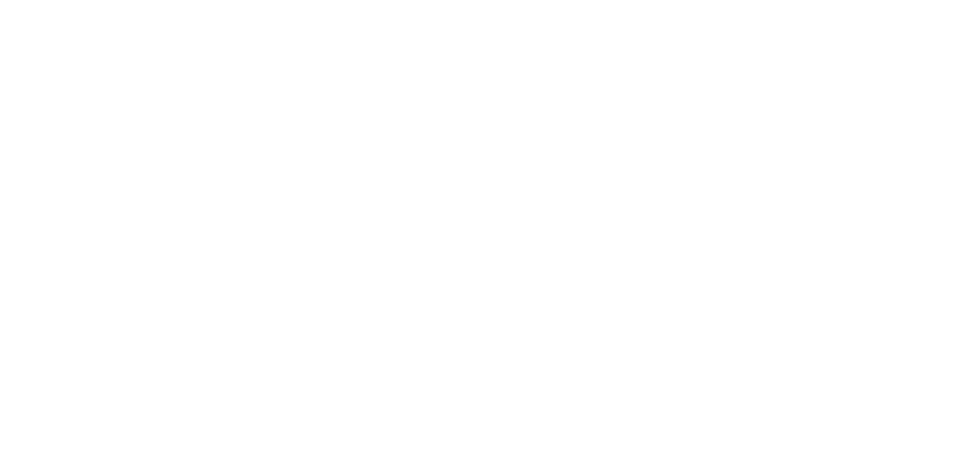
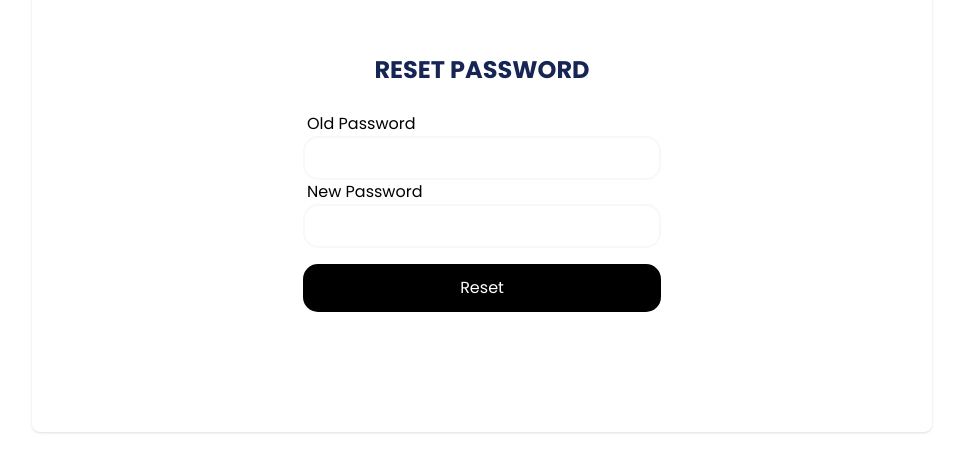
Before and after one commit to Bilal025/Bank-Management-System-Front-end-app, an Angular app: page /reset in a window 1280 px wide. Before the commit this address led to /. Shown: the part 218-690 px from the top of the page, without its empty margins (158-1121 px from the left). Built offline with nearby package versions, Linux system fonts and the light colour scheme.

Commit message:
reset updated

```diff
--- a/src/app/app-routing.module.ts
+++ b/src/app/app-routing.module.ts
@@ -3,12 +3,14 @@ import { RouterModule, Routes } from '@angular/router';
 import { HomeComponentComponent } from './home-component/home-component.component';
 import { LoginComponentComponent } from './login-component/login-component.component';
 import { RegisterComponentComponent } from './register-component/register-component.component';
+import { ResetPasswordComponent } from './reset-password/reset-password.component';
 
 const routes: Routes = [
   {path : "login", component : LoginComponentComponent},
   {path : "signup", component : RegisterComponentComponent},
+  {path : "reset", component : ResetPasswordComponent},
   {path : "", redirectTo : "login", pathMatch : "full"},
-   {path : "home/:customerUsername", component : HomeComponentComponent}
+  {path : "home/:customerUsername", component : HomeComponentComponent}
 ];
 
 @NgModule({
--- a/src/app/app.module.ts
+++ b/src/app/app.module.ts
@@ -9,13 +9,15 @@ import { HomeComponentComponent } from './home-component/home-component.componen
 import { HttpClientModule } from '@angular/common/http';
 import { FormsModule } from '@angular/forms';
 import { CustomerServiceService } from './service/customer-service.service';
+import { ResetPasswordComponent } from './reset-password/reset-password.component';
 
 @NgModule({
   declarations: [
     AppComponent,
     LoginComponentComponent,
     RegisterComponentComponent,
-    HomeComponentComponent
+    HomeComponentComponent,
+    ResetPasswordComponent
   ],
   imports: [
     BrowserModule,
--- a/src/app/home-component/home-component.component.html
+++ b/src/app/home-component/home-component.component.html
@@ -1,13 +1,13 @@
 <!-- <body class=""> -->
   <div class="absolute right-5 top-3 w-[50px] h-[50px] bg-black rounded-[5px] shadow-md shadow-black">
     <button type="button" >
-      <a href="/src/login.html">
+      <a routerLink="/login">
         <img src="/assets/logout.png" alt="logout" class="w-15 h-15 text-white">
       </a>
     </button>
   </div>
   <div class="w-[100vw] h-[100vh] flex justify-center flex-col p-3">
-    <div class="w-full h-1/3 bg-[#fafafa] rounded-[15px] flex justify-evenly gap-2 p-2">
+    <div class="w-full h-1/3 bg-[#f2f2f28d] rounded-[15px] flex justify-evenly gap-2 p-2">
 
       <div class="bg-blue-950 w-full rounded-[13px] flex flex-col text-white">
         <div class="text-[16px] font-normal px-4 pt-4 flex justify-between">
@@ -22,8 +22,14 @@
         <div class="flex flex-col px-24">
         <form (ngSubmit)="onDeposit()">
           <label for="username" class="text-[16px] flex justify-center">Enter Amount to Deposit</label>
-          <div class="flex rounded-[15px] bg-[#fafafa] mt-3">
-            <input type="text" id="depositAmmount" [(ngModel)] = "depositAmmount" name ="depositAmmount" class="p-2 m-0.5 rounded-[13px] w-full">
+          <div class="flex rounded-[15px] bg-[#f2f2f28d] mt-3">
+            <input type="text" id="depositAmmount" [(ngModel)] = "depositAmmount" name ="depositAmmount" class="p-2 m-0.5 rounded-[13px] w-full" required
+            required
+            pattern="[0-9]+"
+            #depositInput="ngModel">
+          </div>
+          <div *ngIf="depositInput.invalid && (depositInput.dirty || depositInput.touched)" class="text-red-500 text-[12px] mt-2 flex justify-center">
+            Please enter a valid amount.
           </div>
           <input type="submit" value="Deposit" class="flex w-full justify-center items-center bg-black rounded-[15px] text-[16px] font-semibold text-white py-3 mt-4 hover:bg-white hover:ring-1 hover:ring-black hover:text-black  transition-all cursor-pointer" />
         </form>
@@ -35,8 +41,14 @@
         <div class="flex flex-col px-24">
           <form #WithdrawFrom="ngForm" (ngSubmit)="onWithdraw()">
             <label for="username" class="text-[16px] flex justify-center">Enter Amount to withdraw</label>
-            <div class="flex rounded-[15px] bg-[#fafafa] mt-3 ">
-              <input type="text" id="withdrawAmmount" [(ngModel)] = "withdrawAmmount" name ="withdrawAmmount" class="p-2 m-0.5 rounded-[13px] w-full " required>
+            <div class="flex rounded-[15px] bg-[#f2f2f28d] mt-3 ">
+              <input type="text" id="withdrawAmmount" [(ngModel)] = "withdrawAmmount" name ="withdrawAmmount" class="p-2 m-0.5 rounded-[13px] w-full "
+              required
+              pattern="[0-9]+"
+              #wthdrawInput="ngModel">
+            </div>
+            <div *ngIf="wthdrawInput.invalid && (wthdrawInput.dirty || wthdrawInput.touched)" class="text-red-500 text-[12px] mt-2 flex justify-center">
+              Please enter a valid amount.
             </div>
             <input type="submit" value="Withdraw" class="flex w-full justify-center items-center bg-black rounded-[15px] text-[16px] font-semibold text-white py-3 mt-4 hover:bg-white hover:ring-1 hover:ring-black hover:text-black  transition-all cursor-pointer" />
           </form>
@@ -44,7 +56,7 @@
 
       </div>
     </div>
-    <div class="w-full h-2/3 mt-3 bg-[#fafafa] rounded-[15px] flex justify-between gap-2 p-2 overflow-hidden">
+    <div class="w-full h-2/3 mt-3 bg-[#f2f2f28d] rounded-[15px] flex justify-between gap-2 p-2 overflow-hidden">
       <div class="bg-white rounded-[13px] flex flex-col p-3 pr-9 w-[1000px] ">
         <h1 class="flex justify-center  text-[22px] font-bold">Transactions</h1>
         <table style="width:100%" class="mt-4 text-[14px] ">
@@ -66,23 +78,35 @@
         <div class="px-12">
           <h1 class="flex justify-center text-[22px] font-bold mb-5">Fund Transfer</h1>
           <form (ngSubmit)="onTransferFund()">
-            <label for="username" class="text-[16px] mt-8">Receiver Account Number</label>
-            <div class="flex rounded-[15px] bg-[#fafafa]">
-              <input type="text" id="receiverAccountNumber" [(ngModel)] = "receiverAccountNumber" name ="receiverAccountNumber" class="p-2 m-0.5 rounded-[13px] w-full">
+            <label for="username" class="text-[16px] mt-5">Receiver Account Number</label>
+            <div class="flex rounded-[15px] bg-[#f2f2f28d]">
+              <input type="text" id="receiverAccountNumber" [(ngModel)] = "receiverAccountNumber" name ="receiverAccountNumber" class="p-2 m-0.5 rounded-[13px] w-full"
+              required
+              pattern="[0-9]+"
+              #reciverInput="ngModel">
+            </div>
+            <div *ngIf="reciverInput.invalid && (reciverInput.dirty || reciverInput.touched)" class="text-red-500 text-[12px]  flex justify-center">
+              Please enter a valid Account Number.
             </div>
             <label for="username" class="text-[16px]  ">Name</label>
-            <div class="flex rounded-[15px] bg-[#fafafa]">
+            <div class="flex rounded-[15px] bg-[#f2f2f28d]">
               <input type="text" id="recieverName" [(ngModel)] = "recieverName" name ="recieverName" class="p-2 m-0.5 rounded-[13px] w-full">
             </div>
             <label for="username" class="text-[16px]  ">Reference</label>
-            <div class="flex rounded-[15px] bg-[#fafafa]">
+            <div class="flex rounded-[15px] bg-[#f2f2f28d]">
               <input type="text" id="yourRef" [(ngModel)] = "yourRef" name ="yourRef" class="p-2 m-0.5 rounded-[13px] w-full">
             </div>
             <label for="username" class="text-[16px]  ">Amount</label>
-            <div class="flex rounded-[15px] bg-[#fafafa]">
-              <input type="text" id="amount" [(ngModel)] = "amount" name ="amount" class="p-2 m-0.5 rounded-[13px] w-full">
+            <div class="flex rounded-[15px] bg-[#f2f2f28d]">
+              <input type="text" id="amount" [(ngModel)] = "amount" name ="amount" class="p-2 m-0.5 rounded-[13px] w-full"
+              required
+              pattern="[0-9]+"
+              #fundInput="ngModel">
             </div>
-            <input type="submit" value="Transfer" class="flex w-full justify-center items-center bg-black rounded-[15px] text-[16px] font-semibold text-white py-3 mt-4 hover:bg-white hover:ring-1 hover:ring-black hover:text-black  transition-all cursor-pointer" />
+            <div *ngIf="fundInput.invalid && (fundInput.dirty || fundInput.touched)" class="text-red-500 text-[12px] flex justify-center">
+              Please enter a valid amount.
+            </div>
+            <input type="submit" value="Transfer" class="flex w-full justify-center items-center bg-black rounded-[15px] text-[16px] font-semibold text-white py-3 mt-2 hover:bg-white hover:ring-1 hover:ring-black hover:text-black  transition-all cursor-pointer" />
 
           </form>
           </div>
@@ -92,22 +116,28 @@
           <h1 class="flex justify-center text-[22px] font-bold  mb-5">Bill payment</h1>
           <form (ngSubmit)="onBillPay()">
             <label for="username" class="text-[16px] mt-8">Biller</label>
-            <div class="flex rounded-[15px] bg-[#fafafa]">
+            <div class="flex rounded-[15px] bg-[#f2f2f28d]">
               <input type="text" id="biller" [(ngModel)] = "biller" name ="biller" class="p-2 m-0.5 rounded-[13px] w-full">
             </div>
             <label for="username" class="text-[16px]">Their reference</label>
-            <div class="flex rounded-[15px] bg-[#fafafa]">
+            <div class="flex rounded-[15px] bg-[#f2f2f28d]">
               <input type="text" id="theirRef" [(ngModel)] = "theirRef" name ="theirRef" class="p-2 m-0.5 rounded-[13px] w-full">
             </div>
             <label for="username" class="text-[16px]  ">Your reference</label>
-            <div class="flex rounded-[15px] bg-[#fafafa]">
+            <div class="flex rounded-[15px] bg-[#f2f2f28d]">
               <input type="text" id="yourRef" [(ngModel)] = "yourRef" name ="yourRef" class="p-2 m-0.5 rounded-[13px] w-full">
             </div>
             <label for="username" class="text-[16px]  ">Amount</label>
-            <div class="flex rounded-[15px] bg-[#fafafa]">
-              <input type="text" id="billAmmount" [(ngModel)] = "billAmmount" name ="billAmmount" class="p-2 m-0.5 rounded-[13px] w-full">
+            <div class="flex rounded-[15px] bg-[#f2f2f28d]">
+              <input type="text" id="billAmmount" [(ngModel)] = "billAmmount" name ="billAmmount" class="p-2 m-0.5 rounded-[13px] w-full"
+              required
+              pattern="[0-9]+"
+              #billInput="ngModel">
             </div>
-            <input type="submit" value="Pay now" class="flex w-full justify-center items-center bg-black rounded-[15px] text-[16px] font-semibold text-white py-3 mt-4 hover:bg-white hover:ring-1 hover:ring-black hover:text-black  transition-all cursor-pointer" />
+            <div *ngIf="billInput.invalid && (billInput.dirty || billInput.touched)" class="text-red-500 text-[12px] mt-2 flex justify-center">
+              Please enter a valid amount.
+            </div>
+            <input type="submit" value="Pay now" class="flex w-full justify-center items-center bg-black rounded-[15px] text-[16px] font-semibold text-white py-3 mt-2 hover:bg-white hover:ring-1 hover:ring-black hover:text-black  transition-all cursor-pointer" />
 
           </form>
 
--- a/src/app/login-component/login-component.component.html
+++ b/src/app/login-component/login-component.component.html
@@ -5,15 +5,15 @@
       <h1 class="flex w-full justify-center font-bold text-[24px] text-blue-950 uppercase">Sign in</h1>
       <form (ngSubmit) = "login()">
         <label for="username" class="text-[16px]  ml-1 mt-5">Username</label>
-        <div class="flex rounded-[15px] bg-[#fafafa]">
+        <div class="flex rounded-[15px] bg-[#f2f2f28d]">
           <input type="text" id= "customerUsername" [(ngModel)] = "customerUsername" name="customerUsername" pattern="[a-zA-Z][a-zA-Z]+" class="p-2 m-0.5 rounded-[13px] w-full" required>
         </div>
         <label for="password" class="text-[16px]  ml-1 mt-3">Password</label>
-        <div class="flex rounded-[15px] bg-[#fafafa]">
+        <div class="flex rounded-[15px] bg-[#f2f2f28d]">
           <input type="password" id= "customerPassword" [(ngModel)] = "customerPassword" name="customerUsername" class="p-2 m-0.5 rounded-[13px] w-full" required>
         </div>
         <div class="text-[13px] mt-3 flex justify-end pr-2">
-          <a href="#" class="hover:text-blue-700 transition-all">Reset Password</a>
+          <a routerLink="/reset" class="hover:text-blue-700 transition-all">Reset Password</a>
         </div>
         <div class="flex w-full justify-center items-center bg-black rounded-[15px] text-white py-3 mt-4 hover:bg-white hover:ring-1 hover:ring-black hover:text-black transition-all ">
           <input type="submit" value="Sign in" class="w-full h-full  cursor-pointer"/>
--- /dev/null
+++ b/src/app/reset-password/reset-password.component.html
@@ -0,0 +1,24 @@
+<div class="w-screen h-screen flex justify-center items-center">
+  <div class="shadow w-[900px] h-[500px] rounded-lg p-0.5 justify-center flex">
+
+    <div class="bg-white flex h-full w-[550px] flex-col px-24 justify-center">
+      <h1 class="flex w-full justify-center font-bold text-[24px] text-blue-950 uppercase mb-6">Reset Password</h1>
+      <form >
+        <label for="username" class="text-[16px]  ml-1 mt-5">Old Password</label>
+        <div class="flex rounded-[15px] bg-[#f2f2f28d]">
+          <input type="text" id= "customerUsername"  name="customerUsername" pattern="[a-zA-Z][a-zA-Z]+" class="p-2 m-0.5 rounded-[13px] w-full" required>
+        </div>
+        <label for="username" class="text-[16px]  ml-1 mt-5">New Password</label>
+        <div class="flex rounded-[15px] bg-[#f2f2f28d]">
+          <input type="text" id= "customerUsername"  name="customerUsername" pattern="[a-zA-Z][a-zA-Z]+" class="p-2 m-0.5 rounded-[13px] w-full" required>
+        </div>
+
+        <div class="flex w-full justify-center items-center bg-black rounded-[15px] text-white py-3 mt-4 hover:bg-white hover:ring-1 hover:ring-black hover:text-black transition-all ">
+          <input type="submit" value="Reset" class="w-full h-full cursor-pointer" />
+
+        </div>
+    </form>
+    </div>
+
+  </div>
+</div>
--- a/src/app/service/customer-service.service.ts
+++ b/src/app/service/customer-service.service.ts
@@ -38,7 +38,7 @@ export class CustomerServiceService {
     return this.httpClient.get<Customer>(`${this.url}/get/${username}`);
   }
 
-  depositAmmount(username: string, amount : number) : Observable<String> {
+  depositAmmount(username: string, amount : any) : Observable<String> {
     return this.httpClient.put<String>(`${this.url}/deposit?username=${username}&amount=${amount}`, {});
 
   }
```
Also changed, not shown: src/app/home-component/home-component.component.ts (+6 -4 lines), src/app/register-component/register-component.component.html (+4 -4 lines), src/app/reset-password/reset-password.component.ts (added, +10 -0 lines), src/app/reset-password/reset-password.component.css (added), 1 other file (tests, documents, lock files or other folders).
